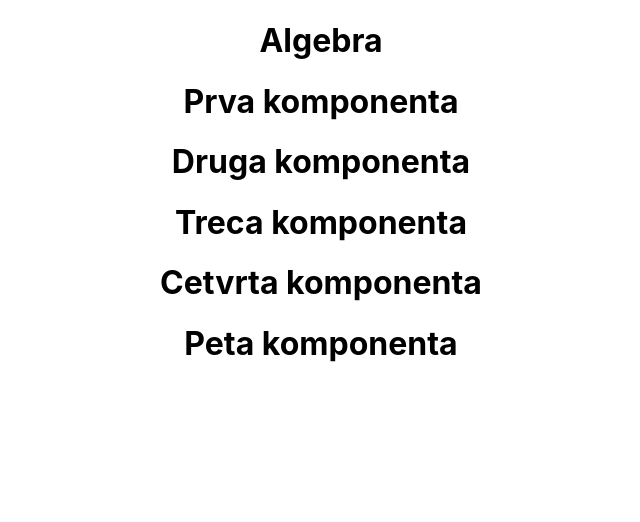
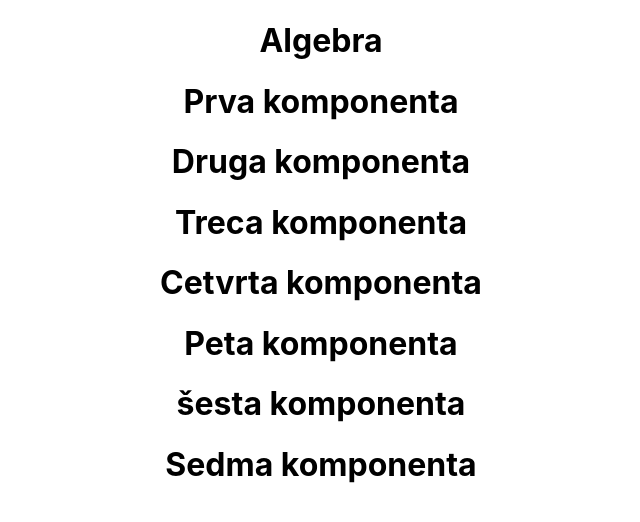
Before and after one commit to sibigluhunoz/react-vjezba2, a React (Create React App) app: page / in a window 1280 px wide. Shown: the top 522 px of the page, without its empty margins (319-959 px from the left). Built offline with nearby package versions, Linux system fonts and the light colour scheme.

Commit message:
dodane ostale komponente

```diff
--- a/src/App.jsx
+++ b/src/App.jsx
@@ -4,6 +4,7 @@ import DrugaKompa from './components/DrugaKompa';
 import TrecaKompa from './components/TrecaKompa';
 import CetvrtaKompa from './components/CetvrtaKompa';
 import PetaKompa from './components/PetaKompa';
+import {SestaKompa, SedmaKompa} from './components/OstaleKompe';
 
 function App() {
   return (
@@ -14,6 +15,8 @@ function App() {
     <TrecaKompa />
     <CetvrtaKompa />
     <PetaKompa />
+    <SestaKompa />
+    <SedmaKompa />
     </div>
   );
 }
--- /dev/null
+++ b/src/components/OstaleKompe/index.jsx
@@ -0,0 +1,15 @@
+export const SestaKompa = () => {
+    return (
+        <div>
+          <h1>šesta komponenta</h1>
+        </div>
+    );
+};
+
+export const SedmaKompa = () => {
+    return (
+        <div>
+          <h1>Sedma komponenta</h1>
+        </div>
+    );
+};
```
